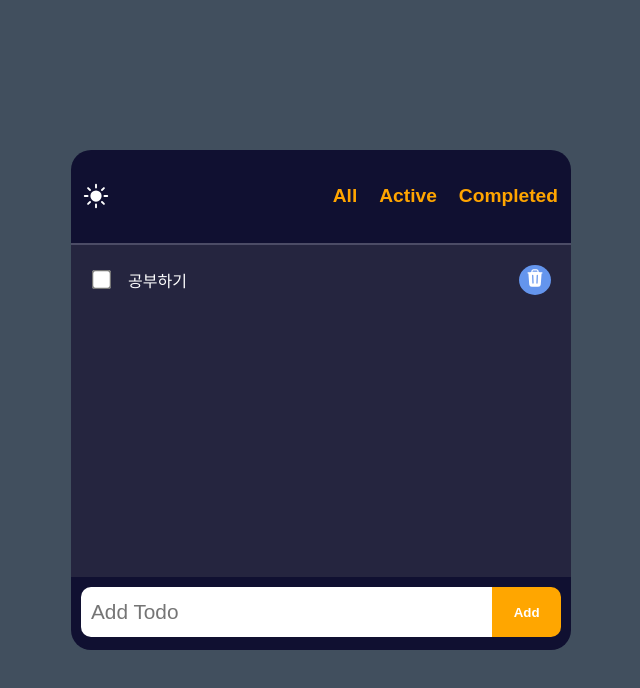
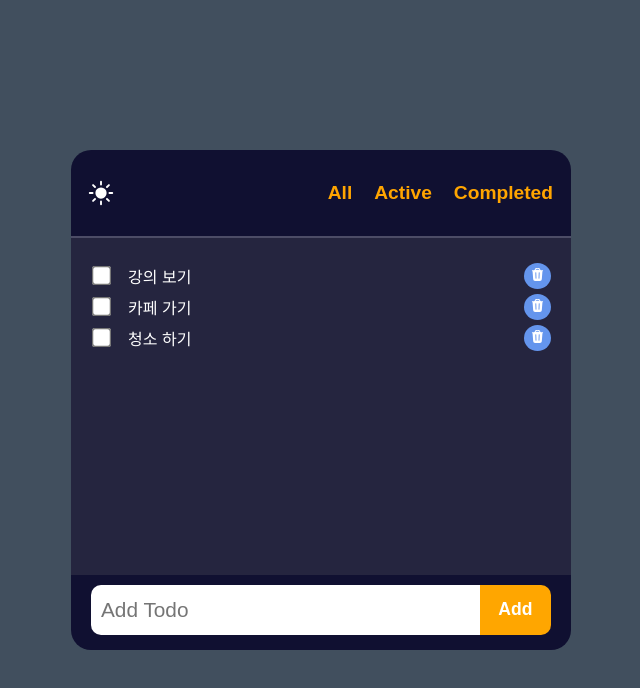
Before and after one commit to osh6006/dream-todo, a React (Create React App) app: page / in a window 1280 px wide. Shown: the top 688 px of the page, without its empty margins (319-959 px from the left). Built offline with nearby package versions, Linux system fonts and the light colour scheme.

Commit message:
전체 아이템들 보여주기

```diff
--- a/src/App.js
+++ b/src/App.js
@@ -1,3 +1,4 @@
+import { useState } from "react";
 import "./App.css";
 import { AddForm } from "./components/AddForm/AddForm";
 import { TodoContainer } from "./components/TodoContainer";
@@ -5,6 +6,11 @@
 import { TopMenu } from "./components/TopMenu/TopMenu";
 
 function App() {
+  const [todos, setTodos] = useState([
+    { contents: "강의 보기", completed: false },
+    { contents: "카페 가기", completed: false },
+    { contents: "청소 하기", completed: false },
+  ]);
   return (
     <div className="App">
       <TodoContainer>
@@ -12,7 +18,7 @@
         <TopMenu />
 
         {/* TodoItem */}
-        <TodoItems />
+        <TodoItems todos={todos} />
 
         {/* AddForm */}
         <AddForm />
--- a/src/components/AddForm/addForm.module.css
+++ b/src/components/AddForm/addForm.module.css
@@ -1,11 +1,11 @@
 .container {
   width: 100%;
-  height: 40px;
+  height: 10%;
   flex-grow: 1;
 }
 
 .container form {
-  padding: 10px 10px;
+  padding: 10px 20px;
   display: flex;
   align-items: center;
 }
@@ -31,4 +31,5 @@
   background-color: rgb(255, 166, 0);
   color: white;
   font-weight: 700;
+  font-size: 1.1rem;
 }
--- a/src/components/TodoItem/Item.jsx
+++ b/src/components/TodoItem/Item.jsx
@@ -1,12 +1,12 @@
 import React from "react";
 import styles from "./todoItems.module.css";
 
-export const Item = () => {
+export const Item = ({ contents }) => {
   return (
     <div className={styles.item}>
       <div className={styles.check}>
         <input type="checkbox" name="item" id="item" />
-        <label htmlFor="item">공부하기</label>
+        <label htmlFor="item">{contents}</label>
       </div>
       <div className={styles.delete}>
         <svg
--- a/src/components/TodoItem/TodoItems.jsx
+++ b/src/components/TodoItem/TodoItems.jsx
@@ -2,10 +2,12 @@
 import { Item } from "./Item";
 import styles from "./todoItems.module.css";
 
-export const TodoItems = () => {
+export const TodoItems = ({ todos }) => {
   return (
     <div className={styles.container}>
-      <Item />
+      {todos.map(el => (
+        <Item contents={el.contents} />
+      ))}
     </div>
   );
 };
--- a/src/components/TodoItem/todoItems.module.css
+++ b/src/components/TodoItem/todoItems.module.css
@@ -10,6 +10,7 @@
   align-items: center;
   justify-content: space-between;
   color: white;
+  margin-top: 5px;
 }
 
 .check {
@@ -28,7 +29,7 @@
 .delete {
   background-color: cornflowerblue;
   border-radius: 50%;
-  width: 20px;
+  width: 15px;
   cursor: pointer;
   padding: 3px 6px;
 }
--- a/src/components/TopMenu/TopMenu.module.css
+++ b/src/components/TopMenu/TopMenu.module.css
@@ -2,7 +2,7 @@
   display: flex;
   justify-content: space-between;
   align-items: center;
-  padding: 0px 10px;
+  padding: 0px 15px;
   border-bottom: 2px solid rgba(248, 248, 255, 0.26);
   flex-grow: 1;
 }
```
Also changed, not shown: src/components/TopMenu/TopMenu.jsx (+13 -0 lines).
